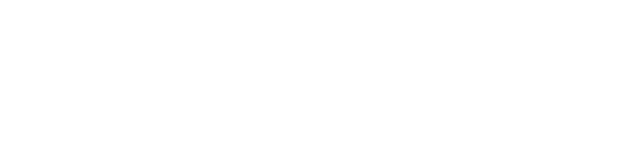
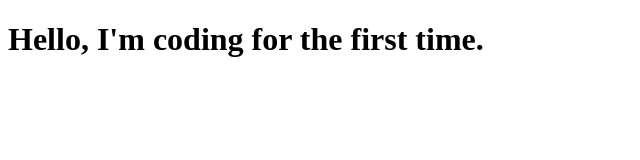
Before and after one commit to cherrclark/Test, a plain HTML site: page index.html in a window 1280 px wide. Shown: the whole page, without its empty margins (0-640 px from the left). Drawn offline with Linux system fonts and the light colour scheme.

Commit message:
added greeting

```diff
--- a/index.html
+++ b/index.html
@@ -7,6 +7,6 @@
     <title>Document</title>
 </head>
 <body>
-
+    <h1>Hello, I'm coding for the first time.</h1>
 </body>
 </html>
```
